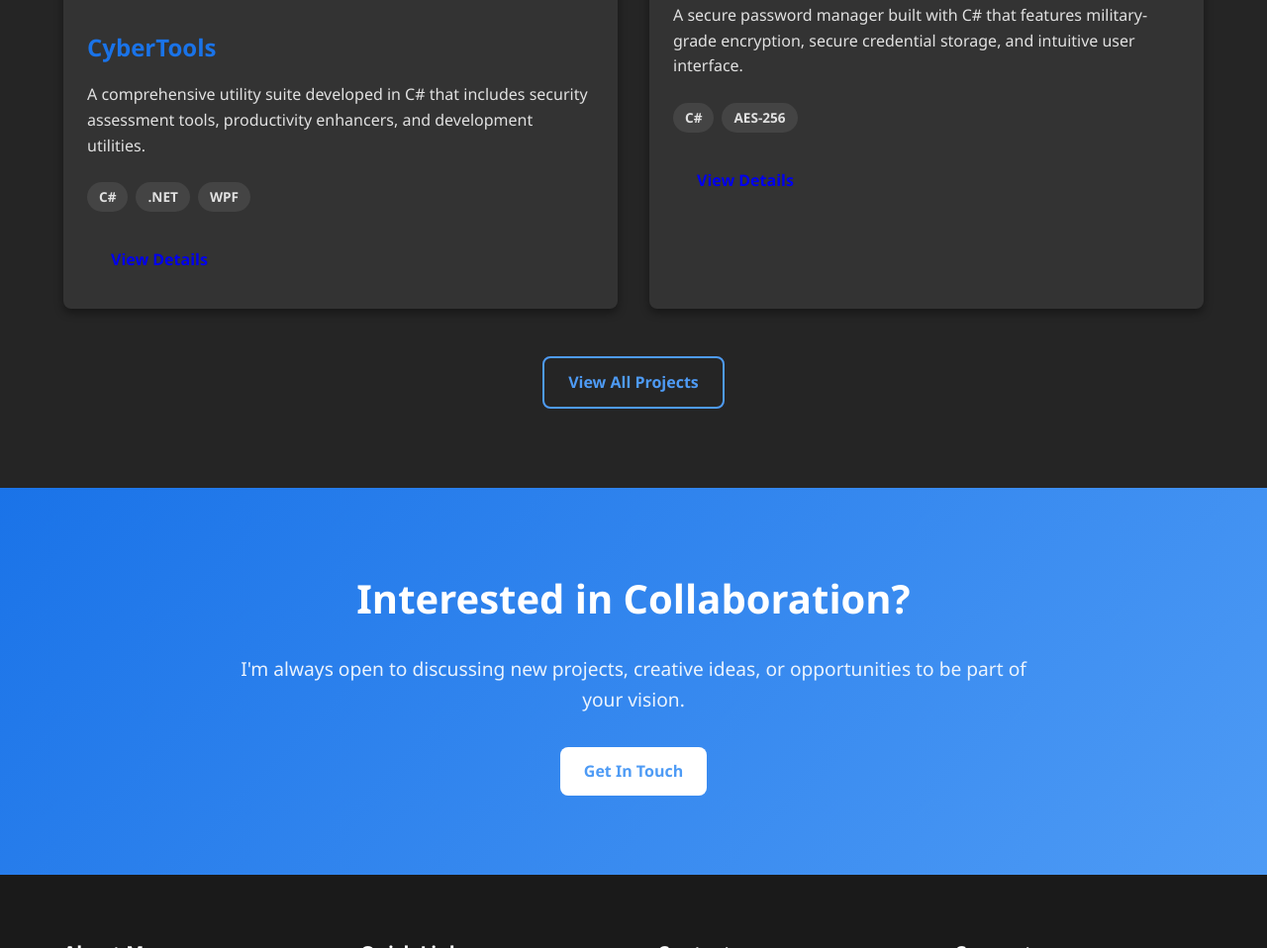
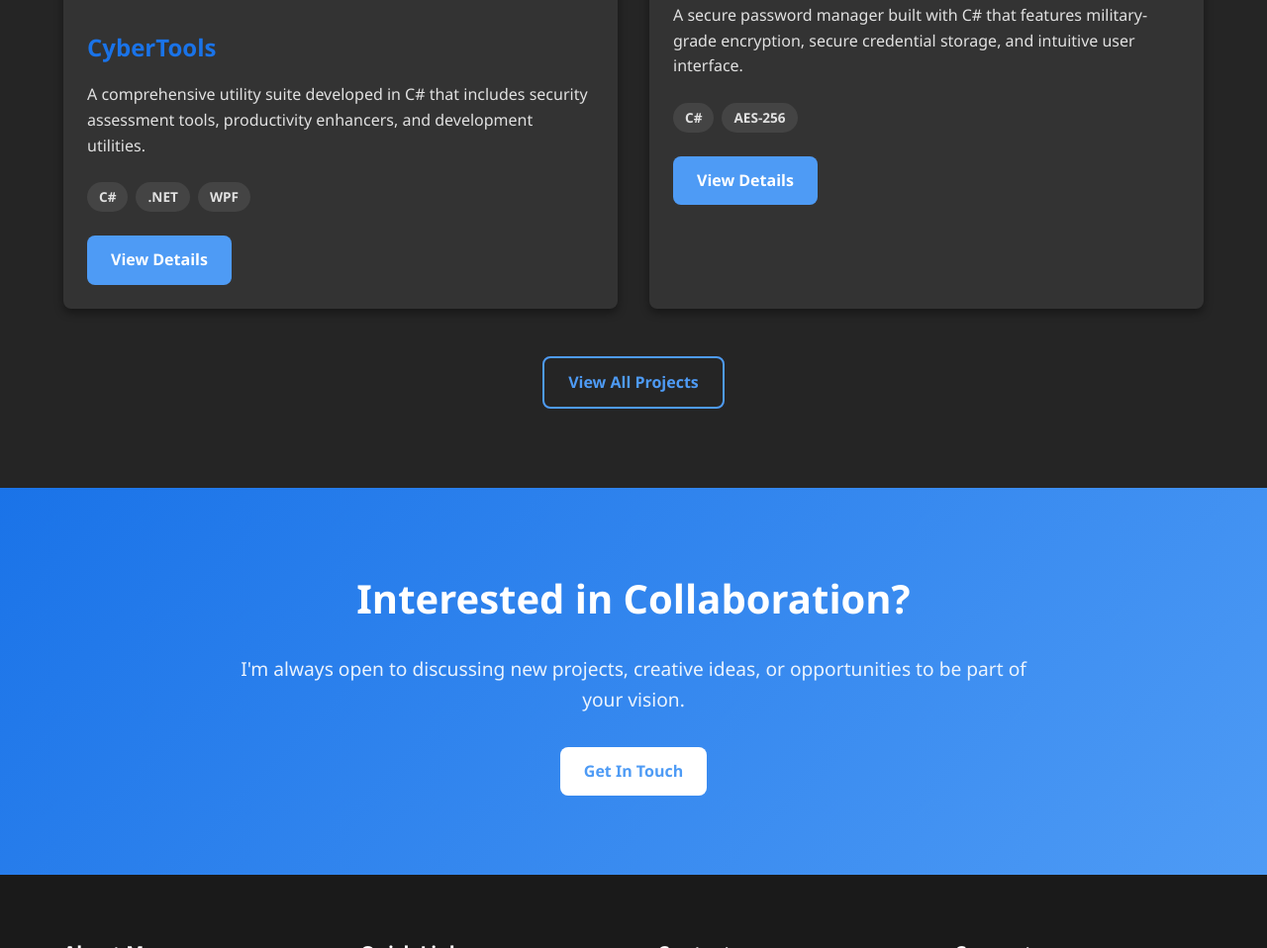
Before and after one commit to CyberNilsen/Andreas-Nettside, a plain HTML site: page index.html in a window 1280 px wide. Shown: the part 3021-3979 px from the top of the page at 99% size. Drawn offline with Linux system fonts and the light colour scheme.

Commit message:
Update index.html

```diff
--- a/index.html
+++ b/index.html
@@ -314,7 +314,7 @@
                     <span>.NET</span>
                     <span>WPF</span>
                 </div>
-                <a href="cybertools.html" class="btn">View Details</a>
+                <a href="cybertools.html" class="btn primary-btn">View Details</a>
             </div>
             <div class="project">
                 <img src="Images/CyberVaultV3.png" alt="CyberVault Project">
@@ -324,7 +324,7 @@
                     <span>C#</span>
                     <span>AES-256</span>
                 </div>
-                <a href="cybervault.html" class="btn">View Details</a>
+                <a href="cybervault.html" class="btn primary-btn">View Details</a>
             </div>
         </div>
         <div class="view-all">
```
